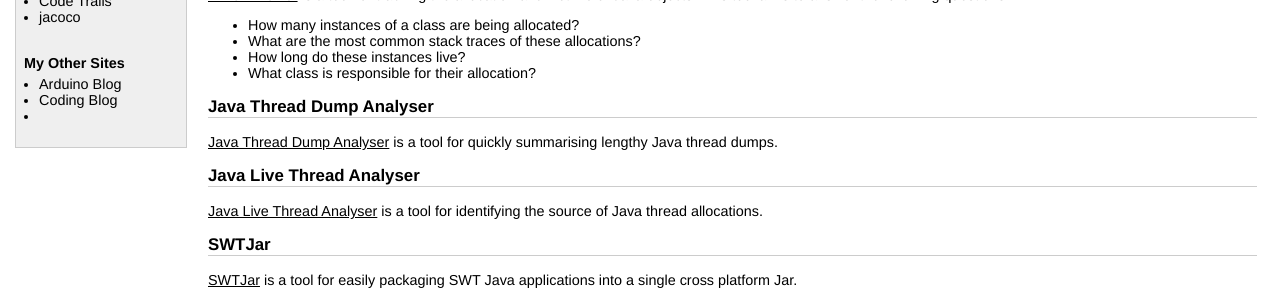
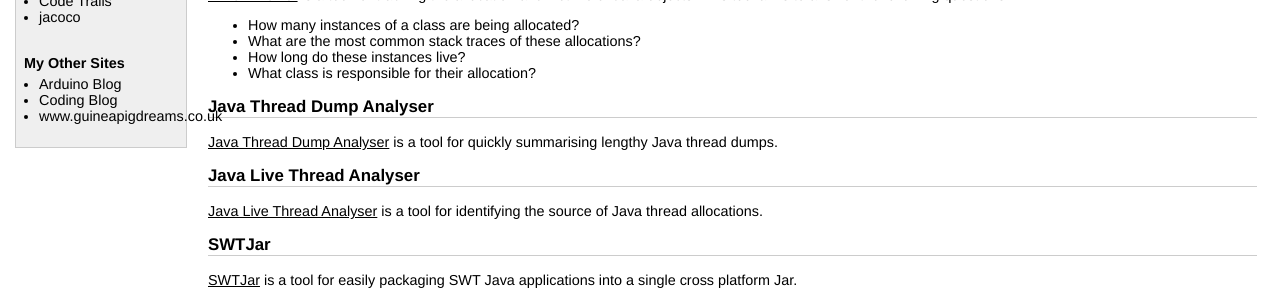
Before and after one commit to mchr3k/mchr3k.github.com, a Jekyll site: the page built from index.html, in a window 1280 px wide. Shown: the part 283-583 px from the top of the page. Built offline with Jekyll 4.4.1, drawn with Linux system fonts in a browser that asks for light colours; some of the changed lines change nothing that is shown.

Commit message:
Add missing quote

```diff
--- a/_layouts/default.html
+++ b/_layouts/default.html
@@ -59,7 +59,7 @@
 <ul class="nav">
 <li><a href="http://mchr3k-arduino.blogspot.com/">Arduino Blog</a>
 <li><a href="http://mchr3k-coding.blogspot.co.uk/">Coding Blog</a>
-<li><a href="http://www.guineapigdreams.co.uk/>www.guineapigdreams.co.uk</a>
+<li><a href="http://www.guineapigdreams.co.uk/">www.guineapigdreams.co.uk</a>
 </ul>
 </div>
         </div>
```
